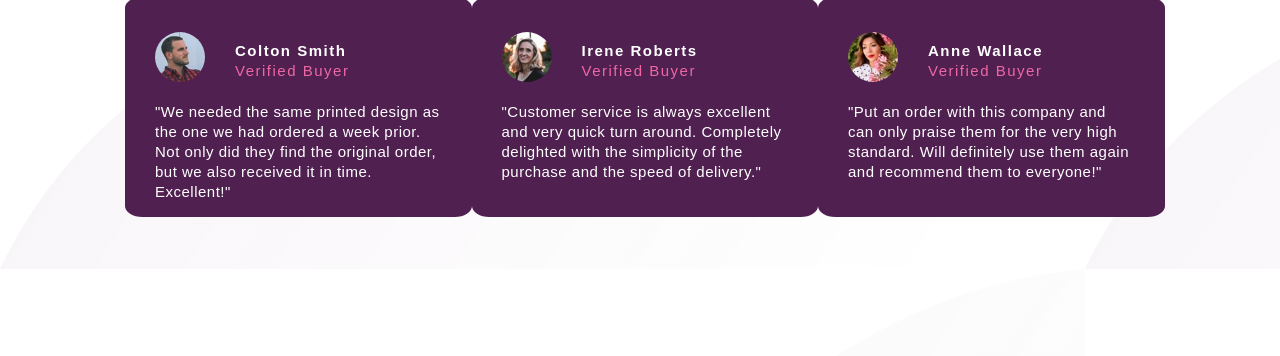
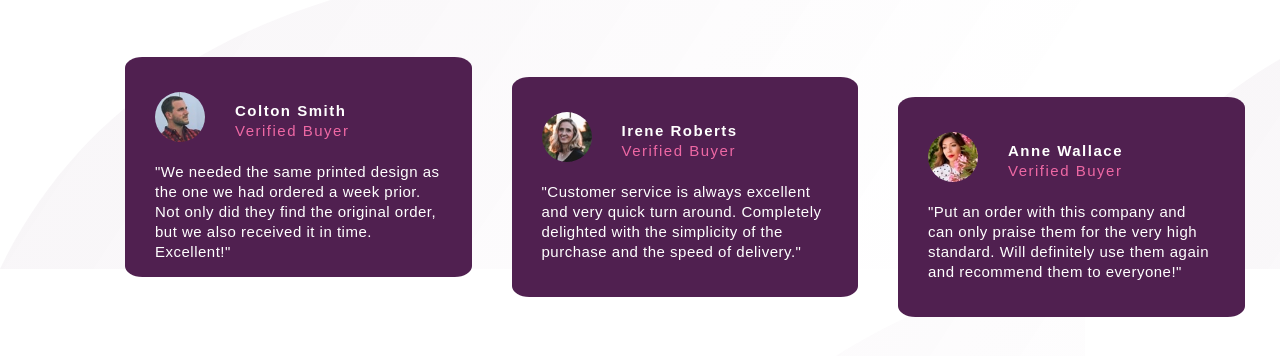
Before and after one commit to laurathurston/social-proof-master, a plain HTML site: page index.html in a window 1280 px wide. Shown: the part 404-760 px from the top of the page. Drawn offline with Linux system fonts and the light colour scheme; a web font is replaced by a local one.

Commit message:
Fix spacing on testimonial content

```diff
--- a/css/app.css
+++ b/css/app.css
@@ -142,10 +142,21 @@ margin-left: 30px;
   letter-spacing: .5px;
 }
 
+.testimonial-content:nth-child(1) {
+  margin-right: 40px;
+  margin-top: 60px;
+}
 
+.testimonial-content:nth-child(2) {
+  margin-right: 40px;
+  margin-top: 80px;
+}
+
+.testimonial-content:nth-child(3) {
+margin-top: 100px;
+}
 
 
 @media (max-width: 375px) {
 
-
 }
```
